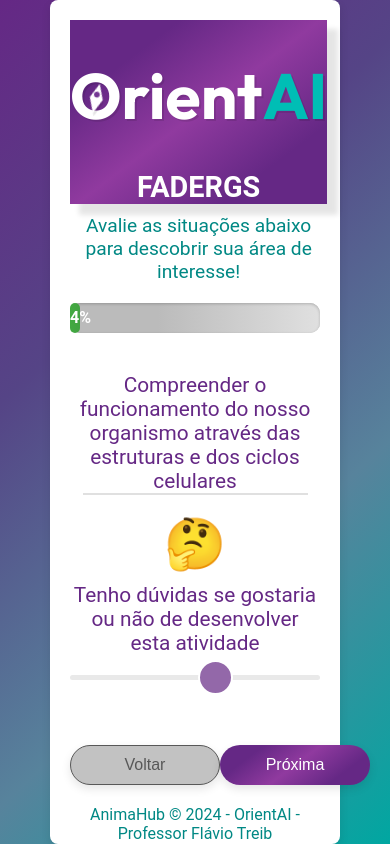
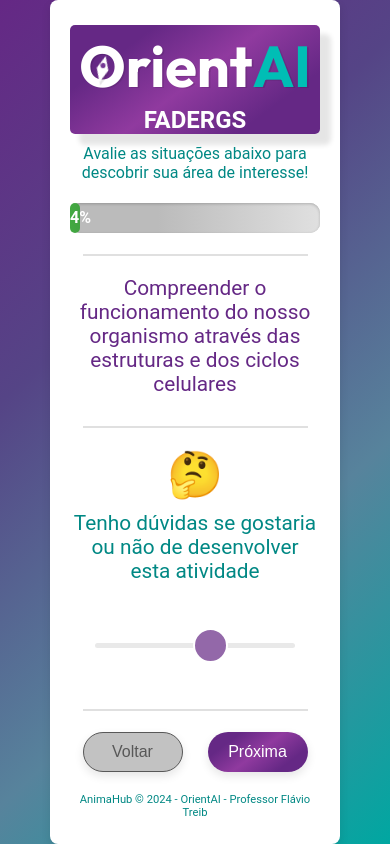
Before and after one commit to Kageceleb/OrientAIMocked, a React (Create React App) app in the folder orientai-webapp/: page /test in a window 390 px wide. Built offline with nearby package versions, Linux system fonts and the light colour scheme; the HTML template or start-up script is replaced by a standard one.

Commit message:
Responsividade ajustada

```diff
--- a/orientai-webapp/src/components/Logo.css
+++ b/orientai-webapp/src/components/Logo.css
@@ -4,10 +4,10 @@
     display: flex;
     justify-content: center;
     align-items: center;
-    height: 150px;
     width: 100%;
     font-family: 'Outfit', sans-serif;
     color: white;
+    transform: scale(0.9);
 }
 
 .logo-chars {
--- a/orientai-webapp/src/components/SliderWithEmoticons.css
+++ b/orientai-webapp/src/components/SliderWithEmoticons.css
@@ -1,6 +1,10 @@
 .slider-container {
+  display: flex;
+  flex-direction: column;
+  justify-content: center;
   text-align: center;
-  margin: 20px 0;
+  margin: 20px 0px;
+  gap: 35px;
 }
 
 .emoticon-display {
@@ -11,14 +15,19 @@
   margin-bottom: 10px;
 }
 
+.emoticon-display p {
+  color: #008884;
+}
+
 .emoticon {
-  font-size: 50px;
+  font-size: 45px;
   margin-bottom: 10px;
   transition: transform 0.3s ease;
 }
 
 .slider {
-  width: 100%;
+  width: 80%;
+  align-self: center;
   margin-top: 20px;
   -webkit-appearance: none;
   appearance: none;
--- a/orientai-webapp/src/pages/styles.css
+++ b/orientai-webapp/src/pages/styles.css
@@ -3,7 +3,7 @@
   flex-direction: column;
   justify-content: center;
   align-items: center;
-  height: 100vh;
+  min-height: 100%;
   overflow-y: auto;
   color: white;
   text-align: center;
@@ -72,7 +72,6 @@
   flex-direction: column;
   width: 100%;
   max-width: 400px;
-  overflow-y: auto;
   background: #ffffff;
   padding: 20px;
   border-radius: 8px;
@@ -88,7 +87,7 @@
   width: 100%;
   max-width: 400px;
   background: #ffffff;
-  padding: 5px;
+  padding: 10px;
   border-radius: 8px;
   box-shadow: 0px 4px 10px rgba(0, 0, 0, 0.1);
   gap: 5px;
@@ -103,6 +102,7 @@
   color: #652885;
   align-self: flex-end;
   margin-top: 15px;
+
 }
 
 .white-card input,
@@ -169,19 +169,18 @@ h4 {
   display: flex;
   flex-direction: column;
   justify-content: space-around;
-  height: 100vh;
   width: 600px;
+  min-height: 100vh;
   background: #ffffff;
   color: #652885;
   padding: 20px;
   border-radius: 8px;
   box-shadow: 0px 4px 10px rgba(0, 0, 0, 0.1);
-  gap: 20px;
+  gap: 10px;
 }
 
 .test-header {
-  align-self: flex-start;
-  font-size: 1.2rem;
+  font-size: 1rem;
 }
 
 .test-logo {
@@ -197,6 +196,7 @@ h4 {
   );
   box-shadow: 10px 10px 5px 1px rgba(0, 0, 0, 0.1);
   margin-bottom: 10px;
+  border-radius: 5px;
 }
 
 .test-logo h2 {
@@ -212,12 +212,16 @@ h4 {
 }
 
 .question-container {
-  height: 40vh;
   display: flex;
   flex-direction: column;
-  justify-content: space-between;
+  justify-content: flex-start;
   cursor: default;
-  font-size: 1.3rem;
+  font-size: 130%;
+  margin-bottom: 20px;
+}
+
+.question-container p {
+  height: 150px;
 }
 
 .test-buttons {
@@ -232,6 +236,7 @@ h4 {
   justify-content: center;
   align-items: center;
   color: #008884;
+  font-size: 70%;
 }
 
 .result-container {
@@ -254,7 +259,7 @@ h4 {
   flex-direction: column;
   justify-content: center;
   align-items: center;
-  margin-top: 50px;
+  margin-top: 20px;
   gap: 5px;
 }
 
@@ -310,7 +315,7 @@ h4 {
   font-size: 1rem;
   cursor: pointer;
   border-radius: 20px;
-  min-width: 150px;
+  min-width: 100px;
   box-shadow: 0px 4px 10px rgba(0, 0, 0, 0.1);
   transition: transform 0.2s;
 }
```
